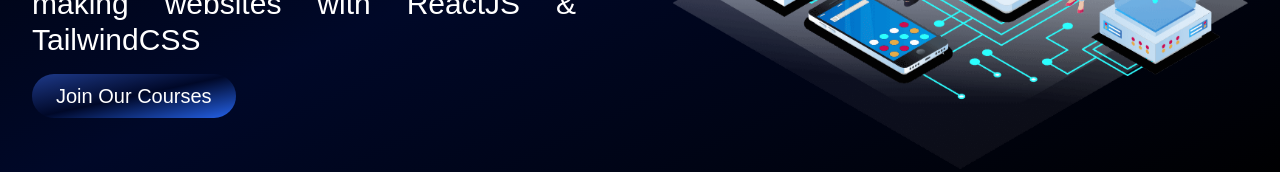
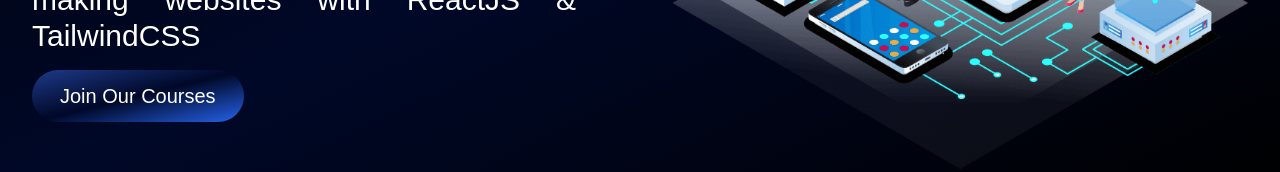
Before and after one commit to Arbab02/techStone, a React (Vite) app: page / in a window 1280 px wide. Shown: the part 407-579 px from the top of the page. Built offline with nearby package versions, Linux system fonts and the light colour scheme; a web font is replaced by a local one.

Commit message:
Update Hero.jsx

```diff
--- a/src/components/Hero.jsx
+++ b/src/components/Hero.jsx
@@ -62,7 +62,7 @@ const Hero = () => {
             We are team of talented designers making websites with ReactJS &
             TailwindCSS
             <a href="/addTopic">
-              <button className="block mx-auto lg:mx-0  xl:mx-0 md:mx-0 rounded-full xl:text-xl lg:text-lg text-base  bg-gradient-to-tl from-blue-600 via-[#000828] to-blue-900 font-normal mt-4 text-white px-6 py-2  transition-all hover:scale-110 ">
+              <button className="block mx-auto lg:mx-0  xl:mx-0 md:mx-0 rounded-full xl:text-xl lg:text-lg text-base  bg-gradient-to-tl from-blue-600 via-[#000828] to-blue-900 font-normal mt-4 text-white px-6 py-2 md:px-7 md:py-3  transition-all hover:scale-110 ">
                 Join Our Courses
               </button>
             </a>
```
